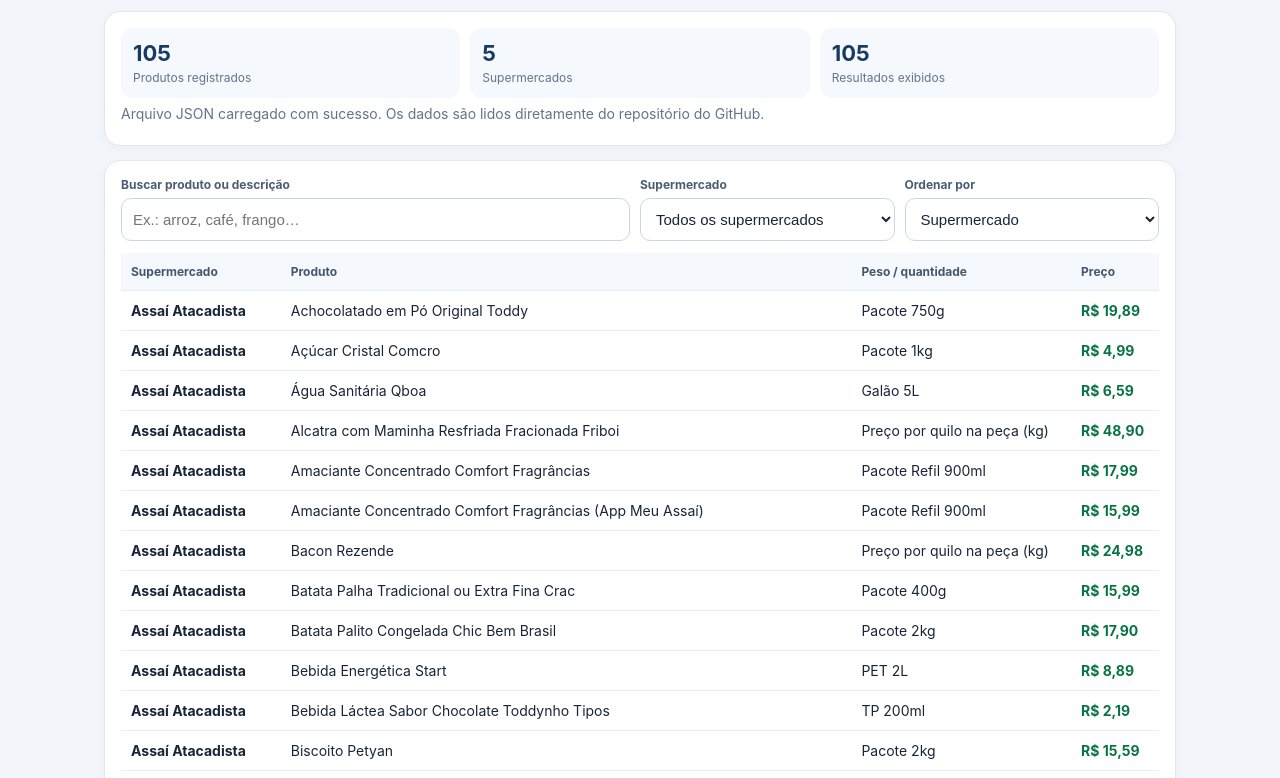
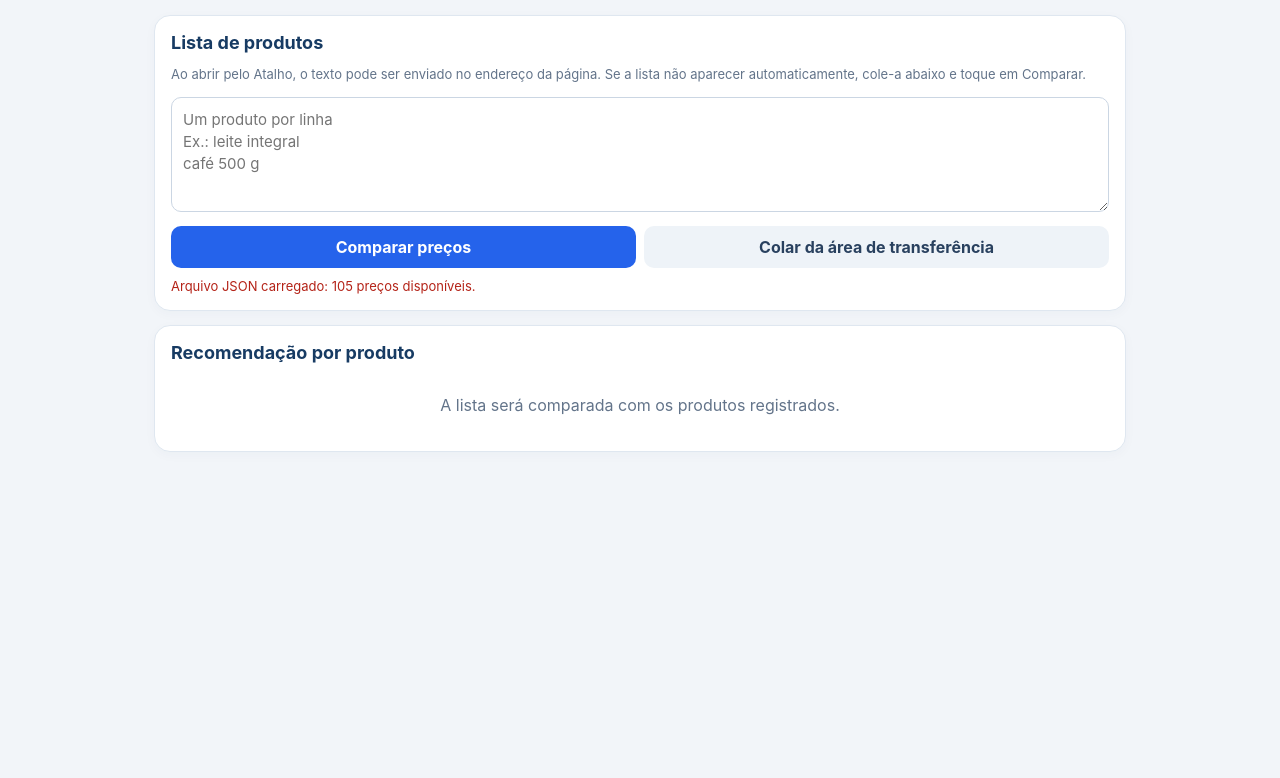
Before and after one commit to leorbr27/Supermercado, a plain HTML site: page teste-encartes.html in a window 1280 px wide. Shown: the part 81-859 px from the top of the page. After the commit the page ends 800 px from the top, so only its background shows below. Drawn offline with Linux system fonts and the light colour scheme.

Commit message:
Compara lista da área de transferência com preços registrados

```diff
--- a/teste-encartes.html
+++ b/teste-encartes.html
@@ -4,78 +4,103 @@
 <meta charset="utf-8">
 <meta name="viewport" content="width=device-width,initial-scale=1">
 <meta name="theme-color" content="#173b63">
-<title>Teste de encartes · Supermercado</title>
+<title>Pesquisa de preços · Supermercado</title>
 <style>
-:root{color-scheme:light;--blue:#173b63;--blue2:#24578b;--bg:#f2f5f9;--line:#dfe7f0;--muted:#63748a}
-*{box-sizing:border-box}body{margin:0;background:var(--bg);color:#182538;font-family:-apple-system,BlinkMacSystemFont,"Segoe UI",Roboto,Arial,sans-serif}
-.wrap{max-width:1100px;margin:auto;padding:18px 14px 42px}header{display:flex;align-items:center;gap:12px;margin-bottom:18px}header a{font-size:28px;color:var(--blue);text-decoration:none}h1{font-size:clamp(22px,4vw,29px);margin:0;color:var(--blue)}.sub{color:var(--muted);font-size:14px;margin-top:4px}
-.card{background:#fff;border:1px solid var(--line);border-radius:16px;padding:16px;margin:14px 0;box-shadow:0 3px 12px #1e466e08}
-.summary{display:grid;grid-template-columns:repeat(3,minmax(0,1fr));gap:10px}.metric{background:#f5f8fc;border-radius:12px;padding:12px}.metric strong{display:block;font-size:22px;color:var(--blue)}.metric span{font-size:12px;color:var(--muted)}
-.controls{display:grid;grid-template-columns:2fr 1fr 1fr;gap:10px}label{display:block;font-size:12px;font-weight:700;color:#4b5d73;margin-bottom:6px}input,select{width:100%;min-height:43px;padding:10px 11px;border:1px solid #cbd6e3;border-radius:10px;background:#fff;color:#182538;font-size:15px}
-.status{font-size:14px;line-height:1.5;color:var(--muted);padding:5px 0}.status.error{color:#b42318}.table-wrap{overflow-x:auto;margin-top:12px}table{width:100%;border-collapse:collapse;font-size:14px}th,td{text-align:left;padding:11px 10px;border-bottom:1px solid #e7edf4;vertical-align:top}th{background:#f5f8fc;color:#43566d;font-size:12px;white-space:nowrap}tbody tr:hover{background:#fafcff}.price{font-weight:750;color:#087443;white-space:nowrap}.store{font-weight:650}.empty{text-align:center;padding:28px 10px;color:var(--muted)}.bottom{display:flex;justify-content:space-between;align-items:center;gap:10px;flex-wrap:wrap;color:var(--muted);font-size:13px;margin-top:12px}
-@media(max-width:650px){.wrap{padding:14px 10px 30px}.summary{gap:7px}.metric{padding:10px 8px}.metric strong{font-size:19px}.metric span{font-size:11px}.controls{grid-template-columns:1fr}.card{padding:12px}table{font-size:13px}th,td{padding:9px 8px}}
+:root{--blue:#173b63;--bg:#f2f5f9;--line:#dfe7f0;--muted:#63748a}
+*{box-sizing:border-box}body{margin:0;background:var(--bg);color:#182538;font-family:-apple-system,BlinkMacSystemFont,"Segoe UI",Roboto,Arial,sans-serif}.wrap{max-width:1000px;margin:auto;padding:18px 14px 40px}
+header{display:flex;align-items:center;gap:12px;margin-bottom:18px}header a{font-size:28px;color:var(--blue);text-decoration:none}h1{font-size:clamp(22px,4vw,29px);margin:0;color:var(--blue)}h2{font-size:18px;color:var(--blue);margin:0 0 12px}.sub,.note{color:var(--muted);font-size:13px;line-height:1.5;margin-top:5px}
+.card,.result{background:#fff;border:1px solid var(--line);border-radius:16px;padding:16px;margin:14px 0;box-shadow:0 3px 12px #1e466e08}
+textarea,input,select{width:100%;border:1px solid #cbd6e3;border-radius:10px;background:#fff;color:#182538;font:inherit;font-size:15px;padding:11px}textarea{min-height:115px;resize:vertical;line-height:1.45}
+.actions{display:flex;gap:8px;flex-wrap:wrap;margin-top:10px}button{border:0;border-radius:10px;min-height:42px;padding:10px 14px;font:inherit;font-weight:700;cursor:pointer}.primary{background:#2563eb;color:#fff}.secondary{background:#eef3f8;color:#29415f}.actions button{flex:1}
+.status{font-size:13px;color:var(--muted);margin-top:10px}.error{color:#b42318}.result{padding:14px}.item-name{font-size:17px;font-weight:800;margin-bottom:8px}.recommend{font-size:16px;line-height:1.45}.market{color:#087443;font-weight:850}.price{font-weight:850;white-space:nowrap}.match{display:grid;grid-template-columns:1fr auto;gap:10px;padding:10px 0;border-top:1px solid #e7edf4}.meta{font-size:12px;color:var(--muted);margin-top:3px}.tag{display:inline-block;background:#e8f7ee;color:#087443;padding:3px 8px;border-radius:20px;font-size:11px;font-weight:800;margin-left:6px}.empty{text-align:center;padding:20px 5px;color:var(--muted)}
+@media(max-width:600px){.wrap{padding:13px 10px 28px}.card{padding:13px}.result{padding:12px}.actions{flex-direction:column}.match{grid-template-columns:1fr auto}}
 </style>
 </head>
 <body><main class="wrap">
-<header><a href="index.html" aria-label="Voltar à página inicial">‹</a><div><h1>🛒 Teste de encartes</h1><div class="sub">Consulta automática dos preços registrados no arquivo JSON do GitHub.</div></div></header>
-<section class="card"><div class="summary">
-<div class="metric"><strong id="total">—</strong><span>Produtos registrados</span></div>
-<div class="metric"><strong id="stores">—</strong><span>Supermercados</span></div>
-<div class="metric"><strong id="shown">—</strong><span>Resultados exibidos</span></div>
-</div><div id="status" class="status" role="status" aria-live="polite">Carregando os preços registrados…</div></section>
+<header><a href="index.html" aria-label="Voltar">‹</a><div><h1>🛒 Onde comprar mais barato</h1><div class="sub">Compara sua lista com os preços registrados no arquivo JSON.</div></div></header>
 <section class="card">
-<div class="controls">
-<div><label for="search">Buscar produto ou descrição</label><input id="search" type="search" placeholder="Ex.: arroz, café, frango…"></div>
-<div><label for="storeFilter">Supermercado</label><select id="storeFilter"><option value="">Todos os supermercados</option></select></div>
-<div><label for="sort">Ordenar por</label><select id="sort"><option value="store">Supermercado</option><option value="name">Nome do produto</option><option value="low">Menor preço</option><option value="high">Maior preço</option></select></div>
-</div>
-<div class="table-wrap"><table><thead><tr><th>Supermercado</th><th>Produto</th><th>Peso / quantidade</th><th>Preço</th></tr></thead><tbody id="products"><tr><td colspan="4" class="empty">Carregando dados…</td></tr></tbody></table></div>
-<div class="bottom"><span id="resultInfo">Aguardando o arquivo JSON.</span><button id="reload" type="button">↻ Atualizar dados</button></div>
+<h2>Lista de produtos</h2>
+<p class="note">Ao abrir pelo Atalho, o texto pode ser enviado no endereço da página. Se a lista não aparecer automaticamente, cole-a abaixo e toque em Comparar.</p>
+<textarea id="lista" placeholder="Um produto por linha&#10;Ex.: leite integral&#10;café 500 g"></textarea>
+<div class="actions"><button class="primary" id="compare">Comparar preços</button><button class="secondary" id="paste">Colar da área de transferência</button></div>
+<div id="status" class="status" role="status" aria-live="polite">Carregando preços registrados…</div>
 </section>
+<section class="card"><h2>Recomendação por produto</h2><div id="results"><div class="empty">A lista será comparada com os produtos registrados.</div></div></section>
 </main>
 <script>
 const JSON_URL="precos-registrados.json";
 const $=id=>document.getElementById(id);
-let allProducts=[];
-const money=value=>Number(value).toLocaleString("pt-BR",{style:"currency",currency:"BRL"});
-function setStatus(message,error=false){$("status").textContent=message;$("status").className="status"+(error?" error":"")}
-function escapeHtml(value){return String(value??"").replace(/[&<>"']/g,c=>({"&":"&amp;","<":"&lt;",">":"&gt;",'"':"&quot;","'":"&#39;"}[c]))}
-async function loadProducts(){
- $("reload").disabled=true;setStatus("Lendo automaticamente precos-registrados.json…");
+let database=[];
+const money=n=>Number(n).toLocaleString("pt-BR",{style:"currency",currency:"BRL"});
+const normalize=s=>String(s||"").normalize("NFD").replace(/[\u0300-\u036f]/g,"").toLowerCase().replace(/[^a-z0-9]+/g," ").trim();
+function escapeHtml(s){return String(s??"").replace(/[&<>"']/g,c=>({"&":"&amp;","<":"&lt;",">":"&gt;",'"':"&quot;","'":"&#39;"}[c]))}
+function similarity(query,product){
+ const q=normalize(query),p=normalize(product);
+ if(!q||!p)return 0;
+ if(q===p)return 100;
+ if(p.includes(q)||q.includes(p))return 90;
+ const qa=new Set(q.split(" ")),pa=new Set(p.split(" "));
+ const common=[...qa].filter(t=>pa.has(t)).length;
+ return common/Math.max(qa.size,pa.size)*80;
+}
+async function loadDatabase(){
  try{
-  const response=await fetch(JSON_URL+"?t="+Date.now(),{cache:"no-store"});
-  if(!response.ok)throw new Error("Não foi possível acessar o arquivo JSON (HTTP "+response.status+").");
-  const data=await response.json();
-  if(!Array.isArray(data))throw new Error("O arquivo JSON precisa conter uma lista de produtos.");
-  allProducts=data.filter(p=>p&&typeof p==="object").map(p=>({
-   supermercado:String(p.supermercado??"Não informado"),
-   descricao:String(p.descricao??"Produto sem descrição"),
-   peso_quantidade:String(p.peso_quantidade??"—"),
-   preco:Number(p.preco)
-  })).filter(p=>Number.isFinite(p.preco)&&p.preco>=0);
-  const stores=[...new Set(allProducts.map(p=>p.supermercado))].sort((a,b)=>a.localeCompare(b,"pt-BR"));
-  const previous=$("storeFilter").value;
-  $("storeFilter").innerHTML='<option value="">Todos os supermercados</option>'+stores.map(s=>'<option value="'+escapeHtml(s)+'">'+escapeHtml(s)+'</option>').join("");
-  if(stores.includes(previous))$("storeFilter").value=previous;
-  $("total").textContent=allProducts.length.toLocaleString("pt-BR");
-  $("stores").textContent=stores.length.toLocaleString("pt-BR");
-  setStatus("Arquivo JSON carregado com sucesso. Os dados são lidos diretamente do repositório do GitHub.");
-  renderProducts();
- }catch(error){
-  allProducts=[];$("total").textContent="0";$("stores").textContent="0";$("shown").textContent="0";
-  $("products").innerHTML='<tr><td colspan="4" class="empty">Não foi possível carregar os produtos.</td></tr>';
-  $("resultInfo").textContent="Verifique se precos-registrados.json existe e contém JSON válido.";
-  setStatus(error.message||"Erro ao carregar o arquivo JSON.",true);
- }finally{$("reload").disabled=false}
+  const res=await fetch(JSON_URL+"?t="+Date.now(),{cache:"no-store"});
+  if(!res.ok)throw new Error("HTTP "+res.status);
+  const data=await res.json();if(!Array.isArray(data))throw new Error("Formato JSON inválido");
+  database=data.filter(x=>x&&typeof x==="object"&&Number.isFinite(Number(x.preco))&&Number(x.preco)>=0)
+    .map(x=>({store:String(x.supermercado||"Supermercado não informado"),product:String(x.descricao||""),package:String(x.peso_quantidade||""),price:Number(x.preco)}));
+  $("status").textContent="Arquivo JSON carregado: "+database.length+" preços disponíveis.";
+  if($("lista").value.trim())compare();
+ }catch(e){$("status").textContent="Não foi possível carregar precos-registrados.json: "+e.message;$("status").className="status error"}
 }
-function renderProducts(){
- const term=$("search").value.trim().toLocaleLowerCase("pt-BR"),store=$("storeFilter").value,sort=$("sort").value;
- let rows=allProducts.filter(p=>(!store||p.supermercado===store)&&(!term||(p.supermercado+" "+p.descricao+" "+p.peso_quantidade).toLocaleLowerCase("pt-BR").includes(term)));
- rows.sort((a,b)=>sort==="low"?a.preco-b.preco:sort==="high"?b.preco-a.preco:sort==="name"?a.descricao.localeCompare(b.descricao,"pt-BR"):a.supermercado.localeCompare(b.supermercado,"pt-BR")||a.descricao.localeCompare(b.descricao,"pt-BR"));
- $("shown").textContent=rows.length.toLocaleString("pt-BR");
- $("products").innerHTML=rows.length?rows.map(p=>'<tr><td class="store">'+escapeHtml(p.supermercado)+'</td><td>'+escapeHtml(p.descricao)+'</td><td>'+escapeHtml(p.peso_quantidade)+'</td><td class="price">'+money(p.preco)+'</td></tr>').join(""):'<tr><td colspan="4" class="empty">Nenhum produto encontrado para esses filtros.</td></tr>';
- $("resultInfo").textContent="Exibindo "+rows.length.toLocaleString("pt-BR")+" de "+allProducts.length.toLocaleString("pt-BR")+" produtos.";
+function compare(){
+ const items=[...new Set($("lista").value.split(/\r?\n/).map(s=>s.trim()).filter(Boolean))];
+ const root=$("results");
+ if(!items.length){root.innerHTML='<div class="empty">Cole ou informe pelo menos um produto.</div>';return}
+ if(!database.length){root.innerHTML='<div class="empty">Ainda não foi possível carregar os preços registrados.</div>';return}
+ root.innerHTML="";
+ items.forEach(item=>{
+  const ranked=database.map(p=>({...p,score:similarity(item,p.product)})).filter(p=>p.score>=35)
+    .sort((a,b)=>b.score-a.score||a.price-b.price);
+  const exactish=ranked.filter(p=>p.score>=65);
+  const candidates=exactish.length?exactish:ranked.slice(0,5);
+  const bestByStore=new Map();
+  candidates.forEach(p=>{const key=p.store;if(!bestByStore.has(key)||p.price<bestByStore.get(key).price)bestByStore.set(key,p)});
+  const matches=[...bestByStore.values()].sort((a,b)=>a.price-b.price);
+  const box=document.createElement("article");box.className="result";
+  const title=document.createElement("div");title.className="item-name";title.textContent=item;box.appendChild(title);
+  if(!matches.length){const msg=document.createElement("div");msg.className="empty";msg.textContent="Não encontrei um produto parecido no JSON. Confira o nome ou atualize os preços registrados.";box.appendChild(msg);root.appendChild(box);return}
+  const winner=matches[0];
+  const rec=document.createElement("div");rec.className="recommend";
+  rec.innerHTML='Melhor opção registrada: <span class="market">'+escapeHtml(winner.store)+'</span> — <span class="price">'+money(winner.price)+'</span>';
+  box.appendChild(rec);
+  const detail=document.createElement("div");detail.className="meta";detail.textContent=winner.product+(winner.package?" · "+winner.package:"");box.appendChild(detail);
+  matches.forEach((p,i)=>{
+   const row=document.createElement("div");row.className="match";
+   const left=document.createElement("div");const name=document.createElement("div");name.textContent=p.store+(i===0?" · menor preço":"");if(i===0)name.style.fontWeight="800";
+   const meta=document.createElement("div");meta.className="meta";meta.textContent=p.product+(p.package?" · "+p.package:"");
+   left.append(name,meta);const price=document.createElement("div");price.className="price";price.textContent=money(p.price);row.append(left,price);box.appendChild(row);
+  });
+  const caution=document.createElement("div");caution.className="note";caution.textContent="Compare embalagem e quantidade antes de decidir. A recomendação considera apenas os preços registrados no JSON e não confirma estoque ou validade da oferta.";box.appendChild(caution);
+  root.appendChild(box);
+ });
+ $("status").textContent="Comparação concluída para "+items.length+" produto(s).";
 }
-$("search").addEventListener("input",renderProducts);$("storeFilter").addEventListener("change",renderProducts);$("sort").addEventListener("change",renderProducts);$("reload").addEventListener("click",loadProducts);
-loadProducts();
+async function pasteClipboard(){
+ try{const text=await navigator.clipboard.readText();if(!text.trim()){$("status").textContent="A área de transferência está vazia.";return}
+ $("lista").value=text;compare();}
+ catch(e){$("status").textContent="O navegador bloqueou o acesso automático à área de transferência. Use Colar no campo ou configure o Atalho para abrir esta página com o texto da área de transferência no endereço."; $("status").className="status error"}
+}
+function loadFromUrl(){
+ const params=new URLSearchParams(location.search);
+ const text=params.get("produtos")||params.get("texto")||params.get("clipboard");
+ if(text){$("lista").value=text;history.replaceState(null,"",location.pathname);}
+}
+$("compare").addEventListener("click",compare);
+$("paste").addEventListener("click",pasteClipboard);
+$("lista").addEventListener("keydown",e=>{if((e.metaKey||e.ctrlKey)&&e.key==="Enter")compare()});
+loadFromUrl();
+loadDatabase();
+if(!$("lista").value.trim())pasteClipboard();
 </script></body></html>
```
